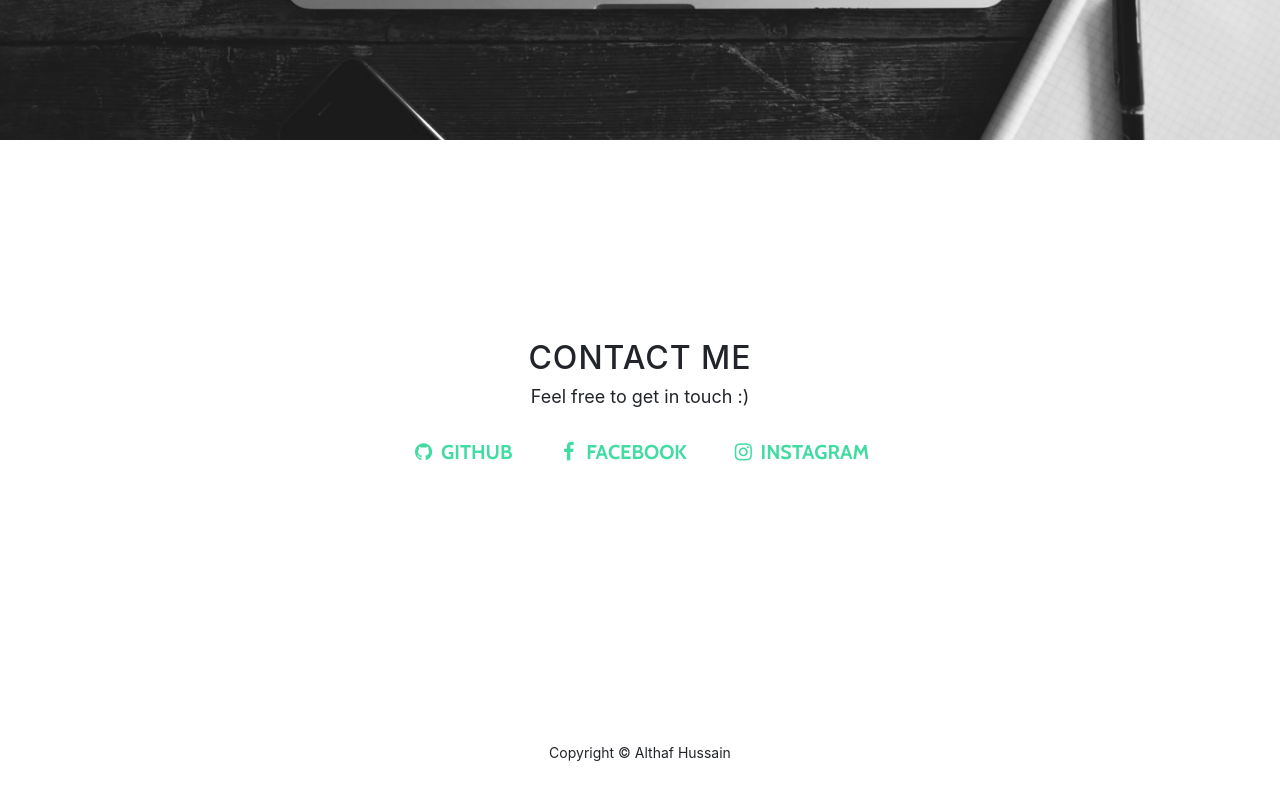
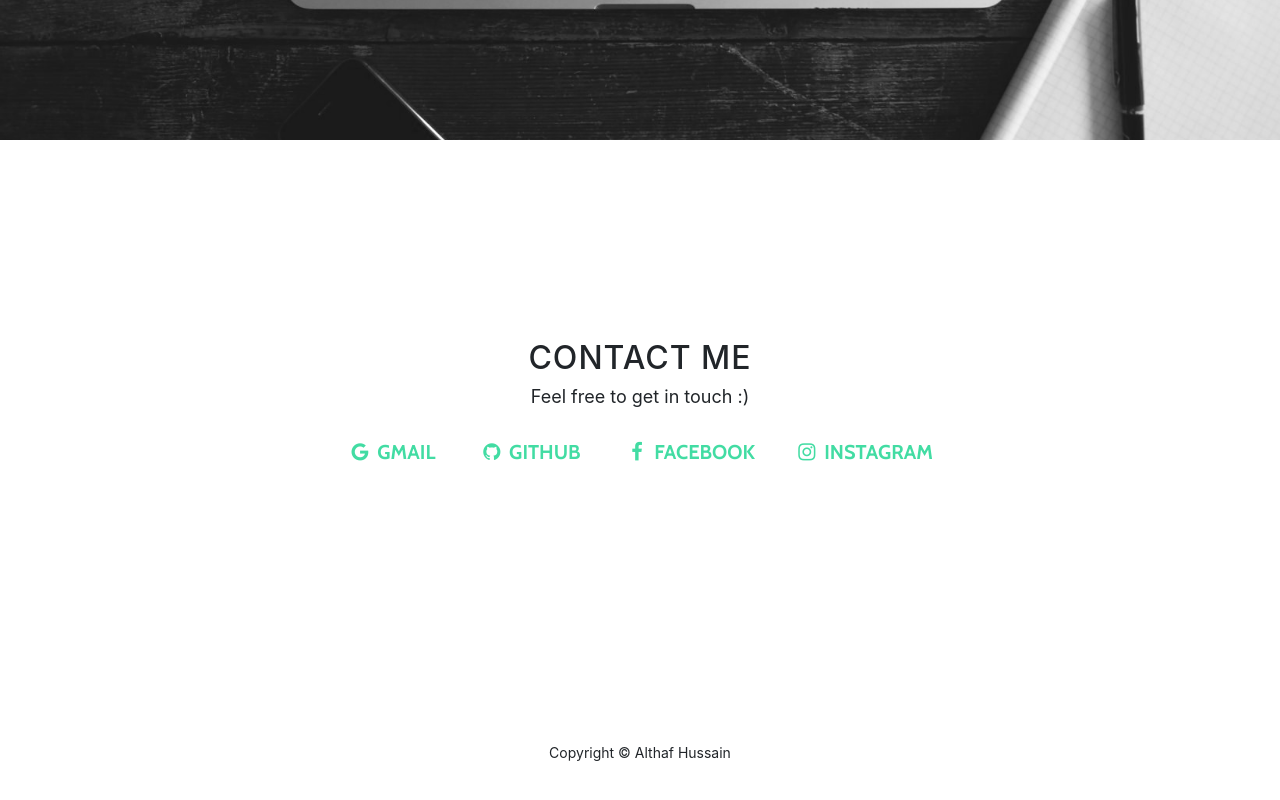
Before and after one commit to AlthafHussainK/althafhussaink.github.io, a website with bundled scripts: page index.html in a window 1280 px wide. Shown: the part 1742-2542 px from the top of the page. Built offline with nearby package versions, Linux system fonts and the light colour scheme.

Commit message:
Edits in Contact Me

```diff
--- a/index.html
+++ b/index.html
@@ -98,6 +98,13 @@
             <h2>Contact Me</h2>
             <p>Feel free to get in touch :)</p>
             <ul class="list-inline banner-social-buttons">
+
+                 <li class="list-inline-item">
+                <a href="mailto:althafakm@gmail.com" class="btn btn-default btn-lg">
+                  <i class="fa fa-google fa-fw"></i>
+                  <span class="network-name">Gmail</span>
+                </a>
+              </li>
               <li class="list-inline-item">
                 <a href="https://github.com/AlthafHussainK" class="btn btn-default btn-lg">
                   <i class="fa fa-github fa-fw"></i>
@@ -109,7 +116,6 @@
                   <i class="fa fa-facebook fa-fw"></i>
                   <span class="network-name">Facebook</span>
                 </a>
-              </li>
               <li class="list-inline-item">
                 <a href="https://instagram.com/alt_huez.n" class="btn btn-default btn-lg">
                   <i class="fa fa-instagram fa-fw"></i>
```
